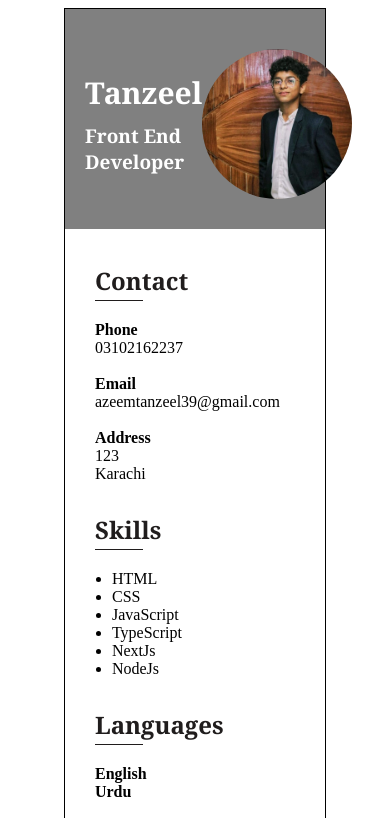
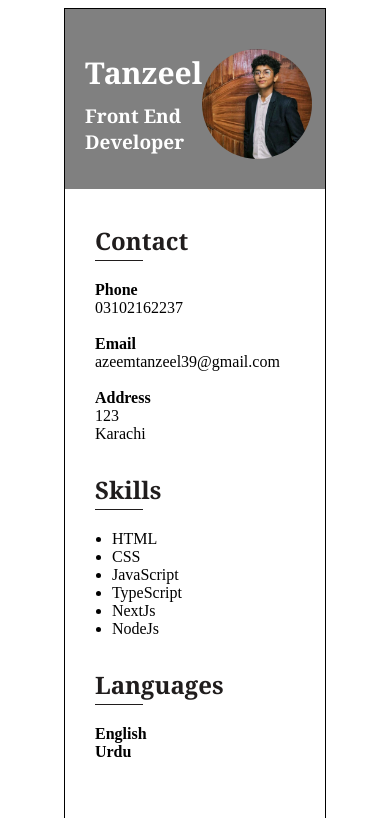
Before and after one commit to Tanzeel-Azeem/Resume-M1, a plain HTML site: page index.html in a window 390 px wide. Shown: the top 818 px of the page. Drawn offline with Linux system fonts and the light colour scheme.

Commit message:
adjust profile picture for different devices

```diff
--- a/index.html
+++ b/index.html
@@ -14,11 +14,7 @@
           <h2>Front End Developer</h2>
         </div>
 
-          <img
-            src="pic.jpg"
-            alt="my picture"
-          />
-
+        <img src="pic.jpg" alt="my picture" />
       </header>
 
       <div class="parent">
@@ -27,18 +23,18 @@
           <section class="contact">
             <h2>Contact</h2>
             <p><strong>Phone</strong></p>
-            <p>03102162237</p><br>
+            <p>03102162237</p>
+            <br />
 
             <p><strong>Email</strong></p>
             <p>azeemtanzeel39@gmail.com</p>
-            <br>
+            <br />
 
             <p><strong>Address</strong></p>
             <p>123 Karachi</p>
           </section>
 
           <!--education section-->
-
 
           <section class="skill">
             <h2>Skills</h2>
@@ -61,21 +57,23 @@
 
         <!--MAIN CONTENT-->
         <main class="main-content">
-
           <section class="education">
             <h2>Education</h2>
-            <p>Matric in Sceince from Karachi Board in<strong> 2023</strong> </p>
-            <br>
+            <p>Matric in Sceince from Karachi Board in<strong> 2023</strong></p>
+            <br />
             <p>Intermediate from Govt. Degree boys college Landhi Korangi 6</p>
-            <br>
-            <p>Learning Generative A.I from <strong>GIAIC</strong> </p>
-            <br>
+            <br />
+            <p>Learning Generative A.I from <strong>GIAIC</strong></p>
+            <br />
             <p>Learning Frontend Development from <strong>SMIT</strong></p>
           </section>
 
           <section class="experience">
             <h2>Experience</h2>
-            <p>Work as a <strong>Sales AGENT</strong> in a Duct Cleaning <strong>2023-2024</strong> </p>
+            <p>
+              Work as a <strong>Sales AGENT</strong> in a Duct Cleaning
+              <strong>2023-2024</strong>
+            </p>
           </section>
 
           <section class="ref">
@@ -86,7 +84,6 @@
       </div>
     </div>
 
-
     <div class="btn">
       <button id="generateResume" class="generate-btn">Generate Resume</button>
     </div>
--- a/style.css
+++ b/style.css
@@ -137,6 +137,12 @@ img {
   }
 }
 
+@media (max-width:418px){
+  img{
+    height:110px;
+    width: 110px;
+  }
+}
 
 @media (max-width:786px){
 
@@ -148,6 +154,7 @@ img {
   }
   img{
     margin-right: 5px;
+
   }
     .parent{
         flex-direction: column;
```
Also changed, not shown: mypic.jpg (deleted). Lines whose indentation alone changed are shown as unchanged.
